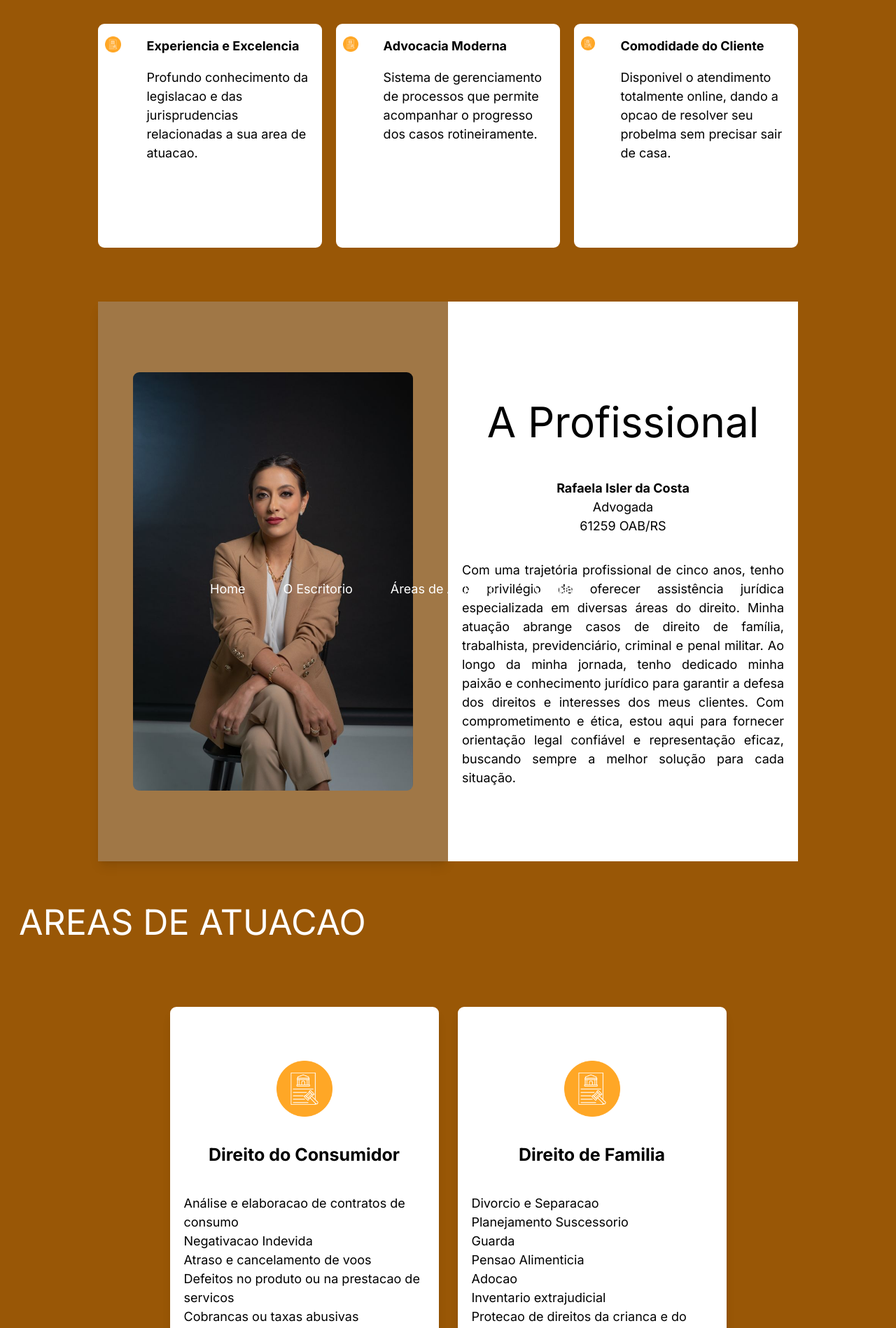
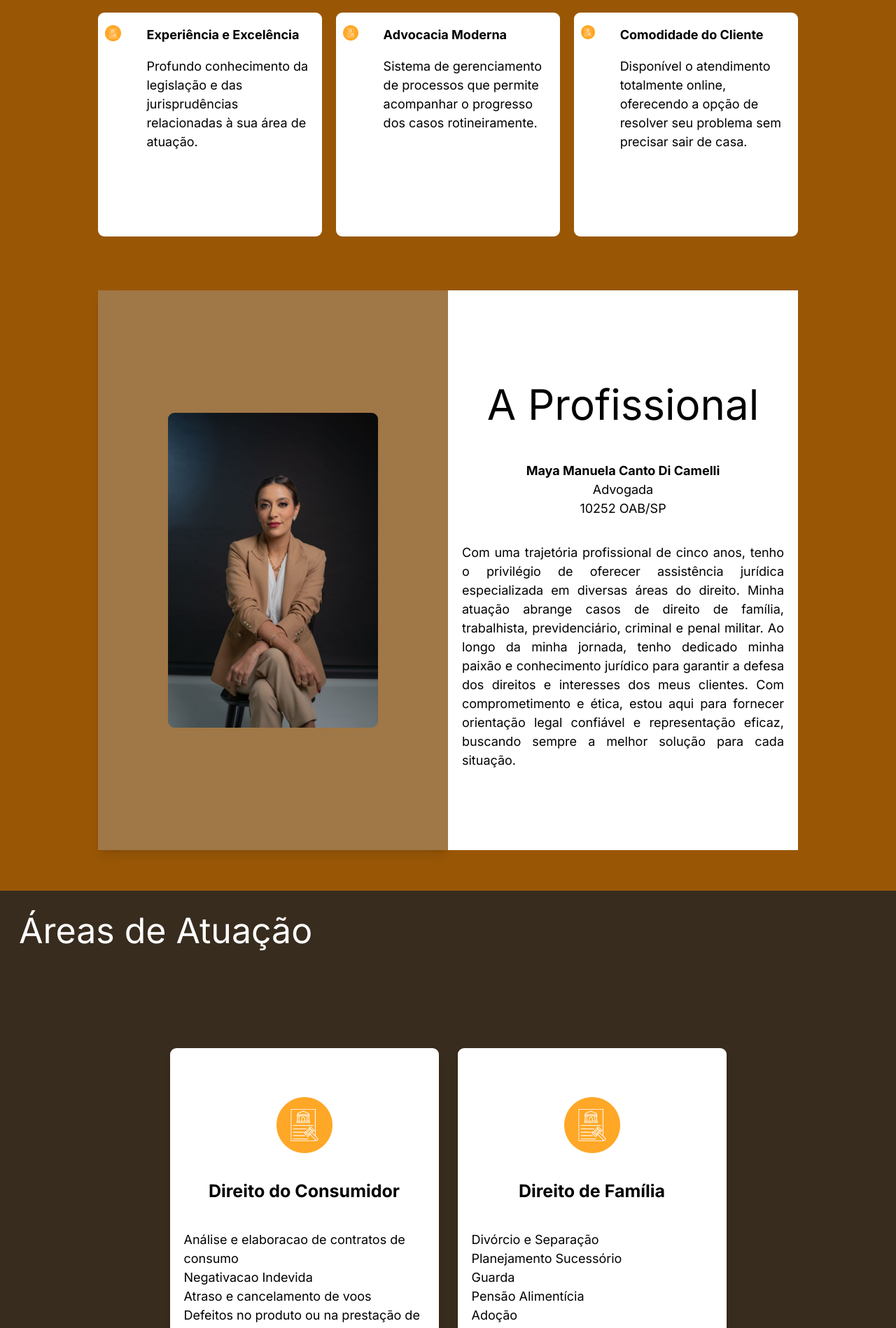
Before and after one commit to euukc/LP-Advogados, a Next.js app: page / in a window 1280 px wide. Shown: the part 902-2800 px from the top of the page at 70% size. Built offline with nearby package versions, Linux system fonts and the light colour scheme.

Commit message:
Style: Ajustes no layout

```diff
--- a/app/components/About.jsx
+++ b/app/components/About.jsx
@@ -2,15 +2,15 @@ import Image from "next/image"
 
 export default function About() {
     return (
-        <section className="w-full lg:h-full h-full bg-[#995706] pt-8 ">
+        <section className="w-full lg:h-full h-full bg-[#995706] py-[20px]">
             <div className="w-full justify-center items-center h-full flex flex-col lg:flex-row gap-[20px]">
                 <div className="w-[80%] lg:w-[25%] lg:h-[320px] h-[150px] bg-white rounded-lg flex gap-8 px-[10px] pt-4">
                     <div className="text-black">
                         <Image src="/law-icon.png" alt='Logo Advocacia' width={80} height={100} />
                     </div>
                     <div className="text-black flex flex-col gap-4">
-                        <h1><strong>Experiencia e Excelencia</strong></h1>
-                        <h2>Profundo conhecimento da legislacao e das jurisprudencias relacionadas a sua area de atuacao.</h2>
+                        <h1><strong>Experiência e Excelência</strong></h1>
+                        <h2>Profundo conhecimento da legislação e das jurisprudências relacionadas à sua área de atuação.</h2>
                     </div>
                 </div>
                 <div className="w-[80%] lg:w-[25%] lg:h-[320px] h-[150px] bg-white rounded-lg flex gap-8 px-[10px] pt-4">
@@ -27,22 +27,22 @@ export default function About() {
                     </div>
                     <div className="text-black flex flex-col gap-4">
                         <h1><strong>Comodidade do Cliente</strong></h1>
-                        <h2>Disponivel o atendimento totalmente online, dando a opcao de resolver seu probelma sem precisar sair de casa.</h2>
+                        <h2>Disponível o atendimento totalmente online, oferecendo a opção de resolver seu problema sem precisar sair de casa.</h2>
                     </div>
                 </div>
             </div>
 
-            <div className="w-full h-[600px] lg:h-[900px] bg-[#995706] flex justify-center items-center pt-12">
-                <div className="w-[40%] lg:w-[500px] h-[500px] lg:h-[800px] bg-[#a07746] flex items-center justify-center shadow-lg">
-                    <Image src="/lawyer-1.jpg" width={400} height={1200} className="rounded-lg" />
+            <div className="w-full h-[900px] lg:h-[900px] bg-[#995706] flex lg:flex-row flex-col justify-center items-center pt-12 lg:mb-[15px]">
+                <div className="w-[80%] lg:w-[500px] h-[500px] lg:h-[800px] bg-[#a07746] flex items-center justify-center shadow-lg">
+                    <Image src="/lawyer-1.jpg" width={300} height={1200} className="rounded-lg" />
                 </div>
-                <div className="w-[50%] lg:w-[500px] h-[500px] lg:h-[800px] bg-white flex flex-col text-black items-center justify-center pt-[20px] px-[20px]">
+                <div className="w-[80%] lg:w-[500px] h-[500px] lg:h-[800px] bg-white flex flex-col text-black items-center justify-center pt-[20px] px-[20px]">
                     <span className="text-[20px] lg:text-[60px] text-left mb-8 ">A Profissional</span>
-                    <h1><strong>Rafaela Isler da Costa</strong></h1>
+                    <h1><strong>Maya Manuela Canto Di Camelli</strong></h1>
                     <h2>Advogada</h2>
-                    <h3>61259 OAB/RS</h3>
+                    <h3>10252 OAB/SP</h3>
 
-                    <span className="mt-8 text-justify">Com uma trajetória profissional de cinco anos, tenho o privilégio de oferecer assistência jurídica especializada em diversas áreas do direito. Minha atuação abrange casos de direito de família, trabalhista, previdenciário, criminal e penal militar. Ao longo da minha jornada, tenho dedicado minha paixão e conhecimento jurídico para garantir a defesa dos direitos e interesses dos meus clientes. Com comprometimento e ética, estou aqui para fornecer orientação legal confiável e representação eficaz, buscando sempre a melhor solução para cada situação.</span>
+                    <span className="mt-8 text-justify pb-4">Com uma trajetória profissional de cinco anos, tenho o privilégio de oferecer assistência jurídica especializada em diversas áreas do direito. Minha atuação abrange casos de direito de família, trabalhista, previdenciário, criminal e penal militar. Ao longo da minha jornada, tenho dedicado minha paixão e conhecimento jurídico para garantir a defesa dos direitos e interesses dos meus clientes. Com comprometimento e ética, estou aqui para fornecer orientação legal confiável e representação eficaz, buscando sempre a melhor solução para cada situação.</span>
                 </div>
 
             </div>
--- a/app/components/Areas.jsx
+++ b/app/components/Areas.jsx
@@ -2,37 +2,37 @@ import Image from "next/image"
 
 export default function Areas() {
     return (
-        <section className="w-full lg:h-[900px] lg:h-[900px] h-[900px] bg-[#995706] pt-6">
+        <section className="w-full lg:h-[900px] lg:h-[900px] h-[950px] bg-[#382c1e] py-[20px]">
 
-            <span className="w-full lg:text-[50px] px-6">AREAS DE ATUACAO</span>
+            <span className="w-full lg:text-[50px] text-[20px] px-6">Áreas de Atuação</span>
 
-            <div className="w-full h-full flex flex-col lg:flex-row justify-center lg:pt-8 gap-6 items-center py-32">
-                <div className="w-[80%] lg:w-[30%] h-[70%] lg:h-[600px] bg-white rounded-lg shadow-lg gap-4 lg:gap-8 flex flex-col pt-[15px] px-[20px] justify-center items-center">
-                    <Image src="/law-icon.png" width={80} height={50} className="rounded-lg"/>
+            <div className="w-full h-full flex flex-col lg:flex-row justify-center gap-6 items-center">
+                <div className="w-[80%] lg:w-[30%] h-[40%] lg:h-[600px] bg-white rounded-lg shadow-lg gap-4 lg:gap-8 flex flex-col px-[20px] justify-center items-center">
+                    <Image src="/law-icon.png" width={80} height={50} className="rounded-lg" />
                     <h1 className="text-black lg:text-[25px]"><strong>Direito do Consumidor</strong></h1>
                     <ul className="text-black">
                         <li>Análise e elaboracao de contratos de consumo</li>
                         <li>Negativacao Indevida</li>
                         <li>Atraso e cancelamento de voos</li>
-                        <li>Defeitos no produto ou na prestacao de servicos</li>
-                        <li>Cobrancas ou taxas abusivas</li>
-                        <li>Indenizacao por davos morais e materiais</li>
-                        <li>Problemas com planos de saude</li>
+                        <li>Defeitos no produto ou na prestação de serviços</li>
+                        <li>Cobranças ou taxas abusivas</li>
+                        <li>Indenização por danos morais e materiais</li>
+                        <li>Problemas com planos de saúde</li>
                     </ul>
                 </div>
-                <div className="w-[80%] lg:w-[30%] h-[70%] lg:h-[600px] bg-white rounded-lg shadow-lg gap-4 lg:gap-8 flex flex-col pt-[15px] px-[20px] justify-center items-center" >
+                <div className="w-[80%] lg:w-[30%] h-[40%] lg:h-[600px] bg-white rounded-lg shadow-lg gap-4 lg:gap-8 flex flex-col px-[20px] justify-center items-center" >
                     <Image src="/law-icon.png" width={80} height={100} className="rounded-lg" />
-                    <h1 className="text-black lg:text-[25px]"><strong>Direito de Familia</strong></h1>
+                    <h1 className="text-black lg:text-[25px]"><strong>Direito de Família</strong></h1>
                     <ul className="text-black">
-                        <li>Divorcio e Separacao</li>
-                        <li>Planejamento Suscessorio</li>
+                        <li>Divórcio e Separação</li>
+                        <li>Planejamento Sucessório</li>
                         <li>Guarda</li>
-                        <li>Pensao Alimenticia</li>
-                        <li>Adocao</li>
-                        <li>Inventario extrajudicial</li>
-                        <li>Protecao de direitos da crianca e do adolescente</li>
-                        <li>Acao de investigacao de paternidade</li>
-                        <li>Dissolucaod e uniao estavel</li>
+                        <li>Pensão Alimentícia</li>
+                        <li>Adoção</li>
+                        <li>Inventário Extrajudicial</li>
+                        <li>Proteção de Direitos da Criança e do Adolescente</li>
+                        <li>Ação de Investigação de Paternidade</li>
+                        <li>Dissolução de União Estável</li>
                     </ul>
                 </div>
             </div>
--- a/app/components/Contato.jsx
+++ b/app/components/Contato.jsx
@@ -2,19 +2,19 @@ import Image from "next/image"
 
 export default function Contato(){
     return (
-        <section className="w-full h-[400px] bg-white text-black flex pt-[30px]">
-            <div className="w-[50%] flex flex-col justify-center items-center gap-2">
+        <section className="w-full h-[400px] bg-[#995706] text-black flex justify-center items-center pt-[30px]">
+            <div className="w-[60%] flex flex-col gap-2 px-6">
                 <h1 className="lg:text-[30px] text-[20px]">Fale Conosco</h1>
                 <h2> Entre em contato com o escritório por meio do e-mail, telefone ou WhatsApp</h2>
                 <span>(11) 99999999</span>
                 <span>contato@contato.com.br</span>
 
-                <button className="border-2-transparent rounded-lg p-2 bg-[#995706] mt-6 text-white">
+                <button className="border-2-transparent rounded-lg p-2 bg-[#382c1e] mt-6 text-white">
                     CHAME NO WHATSAPP
                 </button>
             </div>
-            <div className="w-[50%] flex justify-center items-center">
-                <Image src="/lawyer-1.jpg" width={200} height={200}/>
+            <div className="w-[40%] lg:w-[60%] flex justify-center items-center">
+                <Image src="/deusa-justica.jpg" width={300} height={200} className="rounded-lg shadow-md"/>
             </div>
 
         </section>
--- a/app/components/Header.jsx
+++ b/app/components/Header.jsx
@@ -1,11 +1,11 @@
 export default function Header() {
     return (
-        <header className="w-full h-[50px] fixed z-1000" id="menu-navbar">
+        <header className="w-full h-[50px] relative top-0 z-10" id="menu-navbar">
             <menu>
                 <ul className="flex justify-center lg:justify-start lg:pl-[300px] items-center lg:gap-12 pt-6 gap-4">
                     <li className="hover:text-[#995706] hover:cursor-pointer">Home</li>
-                    <li className="hover:text-[#995706] hover:cursor-pointer">O Escritorio</li>
-                    <li className="hover:text-[#995706] hover:cursor-pointer">Áreas de Atuacao</li>
+                    <li className="hover:text-[#995706] hover:cursor-pointer">O Escritório</li>
+                    <li className="hover:text-[#995706] hover:cursor-pointer">Áreas de Atuação</li>
                     <li className="hover:text-[#995706] hover:cursor-pointer">Contato</li>
                 </ul>
             </menu>
--- a/app/components/Introduction.jsx
+++ b/app/components/Introduction.jsx
@@ -2,17 +2,17 @@ import React from "react"
 
 export default function Introduction(){
     return (
-        <section className="presentation w-full h-[900px] bg-red-400 relative">
-            <div className="w-[70%] lg:w-[50%] flex items-center flex-col h-full pt-[200px] gap-[10px]">
+        <section className="presentation w-full lg:h-[900px] bg-red-400 relative mt-[-50px]">
+            <div className="w-[78%] lg:w-[50%] flex items-center flex-col h-full pt-[200px] gap-[10px]">
                 <div className="w-full flex justify-center items-center">
-                    <h1 className="text-[25px] lg:text-[70px]">RAFAELA ISLER <br /> DA COSTA</h1>
+                    <h1 className="text-[25px] lg:text-[70px]">MAYA MANUELA <br /> CANTO DI CAMELLI</h1>
                 </div>
                 <div className="w-full flex justify-center lg:pr-[133px]">
                     <span className="flex lg:justify-start items-center lg:mr-[165px]">Advocacia Especializada</span>
 
                 </div>
-                <div className="w-full justify-center pt-[30px] flex ">
-                    <button className="flex lg:justify-start items-center border-2-transparent rounded-lg p-2 bg-[#995706]">FALE AGORA PELO WHATSAPP</button>
+                <div className="w-full justify-center text-[10px] lg:text-[20px] lg:pt-[30px] flex">
+                    <button className="flex lg:justify-start items-center border-2-transparent rounded-lg p-2 bg-[#995706]">MARQUE SUA CONSULTA POR WHATSAPP</button>
 
                 </div>
             </div>
```
Also changed, not shown: public/deusa-justica.jpg (added).
